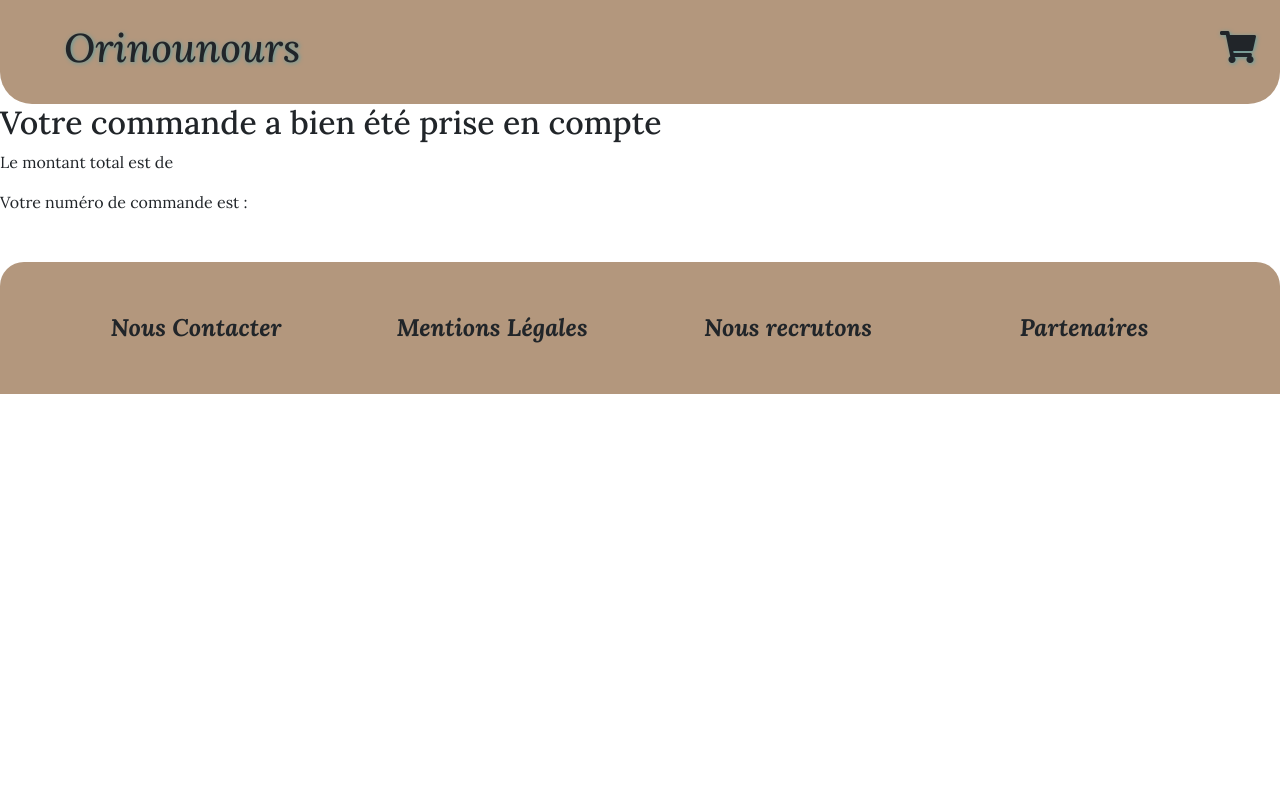
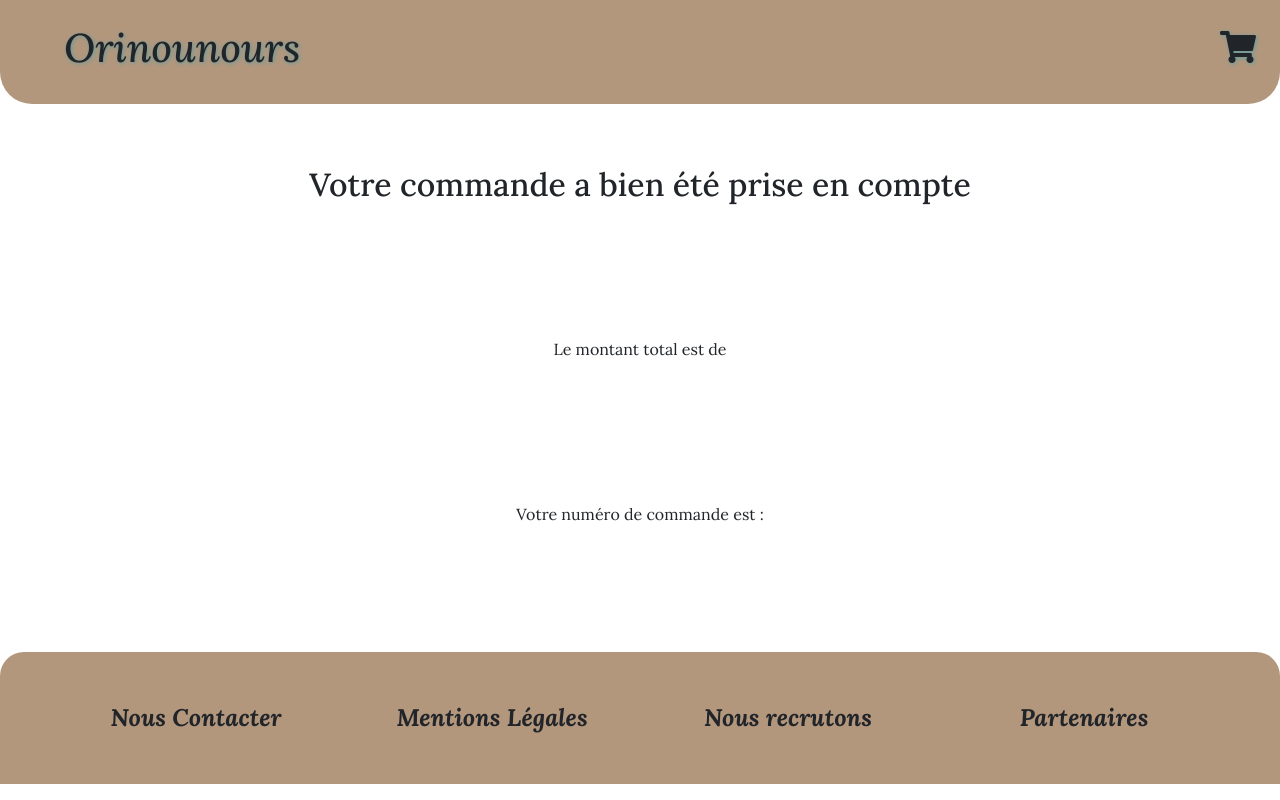
Before and after one commit to mkrela/MatthieuKrela_5_06072021, a plain HTML site: page confirmation.html in a window 1280 px wide. Drawn offline with nearby package versions, Linux system fonts and the light colour scheme.

Commit message:
confirmation.css

```diff
--- a/confirmation.html
+++ b/confirmation.html
@@ -39,6 +39,7 @@
       crossorigin="anonymous"
     ></script>
     <link rel="stylesheet" href="css/style.css" />
+    <link rel="stylesheet" href="css/confirmation.css">
 
     <title>Orinounours</title>
   </head>
@@ -61,9 +62,9 @@
 
     <main>
       <div class="recap">
-        <div class="confirm">
+        <div class="confirm text-center">
           <h2>Votre commande a bien été prise en compte</h2>
-          <p class="total">
+          <p class="total text-center">
             Le montant total est de <span class="display-price"></span>
           </p>
           <p class="orderid">
--- a/css/confirmation.css
+++ b/css/confirmation.css
@@ -31,3 +31,12 @@
     border-radius: 1em 1em 0 0;
     background-color: #b3977d;
   }
+
+.confirm {
+  display: flex;
+  flex-direction: column;
+  justify-content: space-around;
+min-height: 500px;
+margin-top: auto;
+margin-bottom: auto;
+}
```
